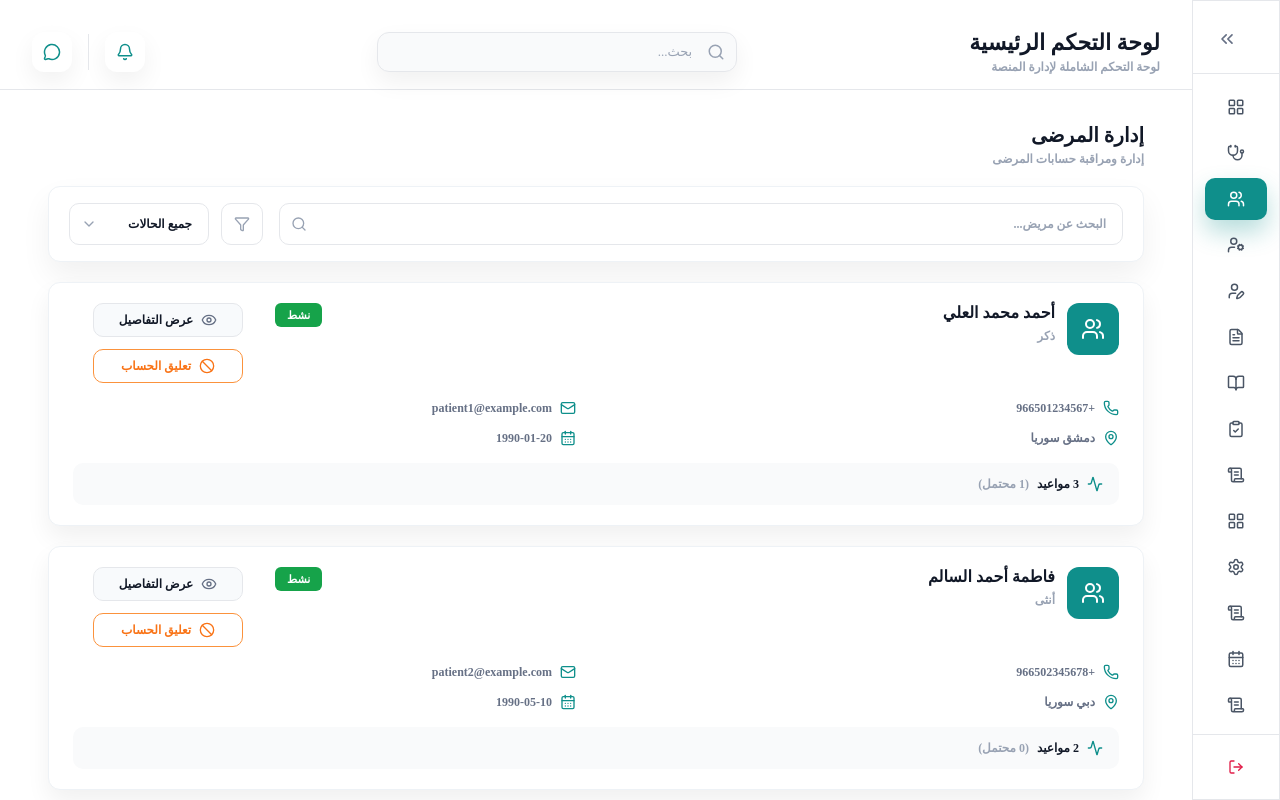
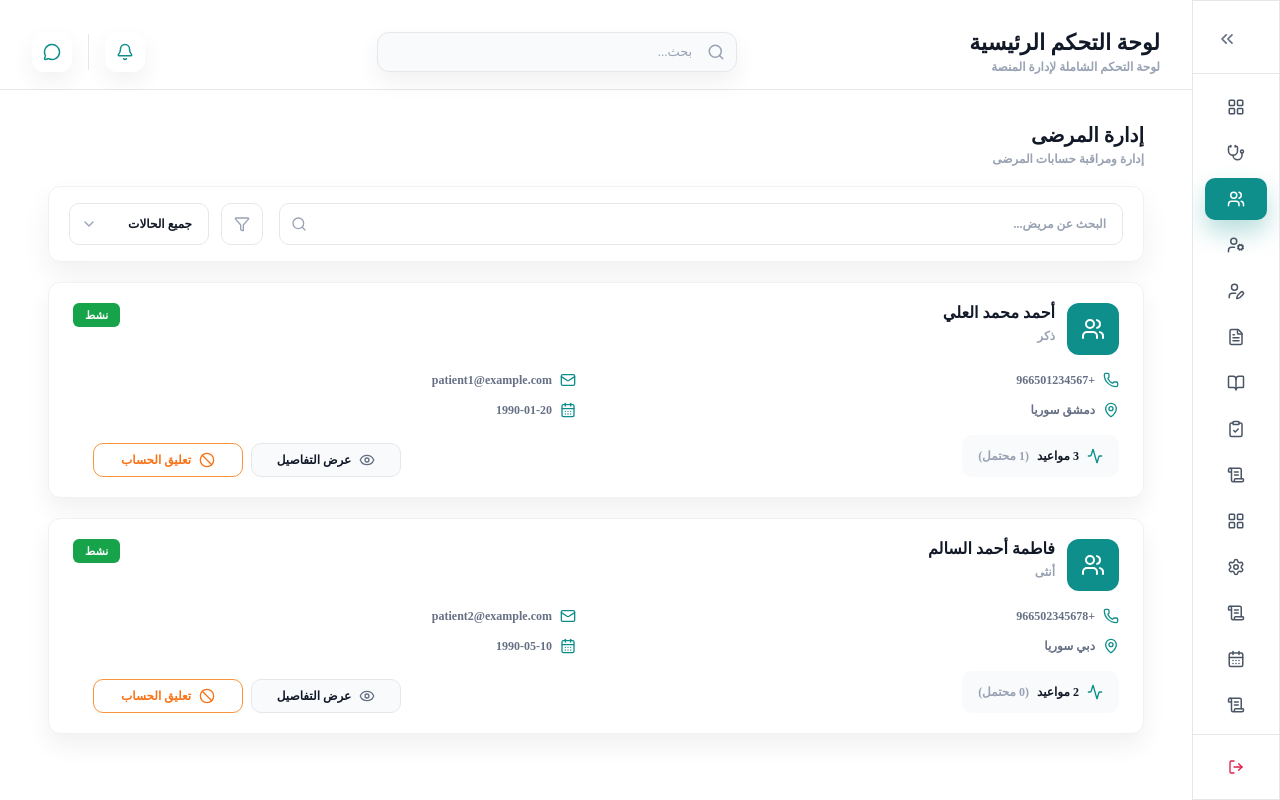
Before and after one commit to llill-dev/lmj-health-web, a React (Vite) app in the folder frontend/: page /admin/patients in a window 1280 px wide. Built offline with nearby package versions, Linux system fonts and the light colour scheme.

Commit message:
fix(admin): polish pages layout
- Adjust doctors/patients cards spacing

- Minor tweaks to verification requests UI

- Minor tweaks to medical file options UI

```diff
--- a/frontend/src/pages/admin/doctors/AdminDoctorsPage.tsx
+++ b/frontend/src/pages/admin/doctors/AdminDoctorsPage.tsx
@@ -238,6 +238,7 @@ export default function AdminDoctorsPage() {
                           </div>
                         </div>
                       </div>
+                    </div>
                     <div className='flex mt-5 justify-between'>
                       <div className='flex flex-wrap items-center gap-4 text-[#98A2B3]'>
                         <div className='inline-flex items-center gap-2 font-cairo text-[11px] font-bold'>
@@ -251,7 +252,6 @@ export default function AdminDoctorsPage() {
                         <div className='inline-flex items-center gap-2 font-cairo text-[11px] font-bold'>
                           <Phone className='h-4 w-4 text-primary' />
                           {d.phone}
-                          </div>
                         </div>
                       </div>
                     </div>
--- a/frontend/src/pages/admin/medical-file-options/AdminMedicalFileOptionsPage.tsx
+++ b/frontend/src/pages/admin/medical-file-options/AdminMedicalFileOptionsPage.tsx
@@ -38,7 +38,7 @@ export default function AdminMedicalFileOptionsPage() {
         dir='rtl'
         lang='ar'
       >
-        <div className='rounded-[14px] px-6 pb-8 pt-6'>
+        <div>
           <div className='text-right'>
             <div className='font-cairo text-[26px] font-black leading-[34px] text-[#111827]'>
               خيارات الملف الطبي
@@ -159,7 +159,7 @@ export default function AdminMedicalFileOptionsPage() {
           </div>
 
           <div className='mt-6 rounded-[10px] bg-white px-6 py-6 shadow-[0_14px_30px_rgba(0,0,0,0.18)]'>
-            <div className='flex items-center justify-start'>
+            <div className='flex items-center gap-2 justify-start'>
               <FileCog className='h-5 w-5 text-primary' />
               <div className='font-cairo text-[14px] font-extrabold text-[#111827]'>
                 إدارة الخيارات
@@ -179,7 +179,7 @@ export default function AdminMedicalFileOptionsPage() {
                 />
               </div>
 
-              <div className='lg:col-span-1'>
+              <div className='mt-6 lg:col-span-1'>
                 <button
                   type='button'
                   className='mx-auto flex h-[44px] w-[44px] items-center justify-center rounded-[6px] bg-primary text-white'
--- a/frontend/src/pages/admin/patients/AdminPatientsPage.tsx
+++ b/frontend/src/pages/admin/patients/AdminPatientsPage.tsx
@@ -139,26 +139,6 @@ export default function AdminPatientsPage() {
                         >
                           {p.status}
                         </div>
-
-                        <div className='w-[190px] shrink-0 border-[#EEF2F6] bg-white px-5'>
-                          <div className='space-y-3'>
-                            <button
-                              type='button'
-                              className='flex h-[34px] w-full items-center justify-center gap-2 rounded-[10px] border border-[#E5E7EB] bg-[#F8FAFC] font-cairo text-[12px] font-extrabold text-[#111827]'
-                            >
-                              <Eye className='h-4 w-4 text-[#667085]' />
-                              عرض التفاصيل
-                            </button>
-
-                            <button
-                              type='button'
-                              className='flex h-[34px] w-full items-center justify-center gap-2 rounded-[10px] border border-[#FB923C] bg-white font-cairo text-[12px] font-extrabold text-[#F97316]'
-                            >
-                              <Ban className='h-4 w-4' />
-                              تعليق الحساب
-                            </button>
-                          </div>
-                        </div>
                       </div>
                     </div>
 
@@ -181,6 +161,7 @@ export default function AdminPatientsPage() {
                       </div>
                     </div>
 
+                    <div className='flex items-end justify-between'>
                       <div className='mt-4 rounded-[10px] bg-[#F9FAFB] px-4 py-3'>
                         <div className='flex items-center justify-between'>
                           <div className='flex items-center gap-2 font-cairo text-[12px] font-extrabold text-[#111827]'>
@@ -189,6 +170,26 @@ export default function AdminPatientsPage() {
                             <span className='font-cairo text-[12px] font-bold text-[#98A2B3]'>
                               ({p.pendingAppointmentsCount} محتمل)
                             </span>
+                          </div>
+                        </div>
+                      </div>
+                      <div className='border-[#EEF2F6] bg-white px-5'>
+                        <div className='flex gap-2'>
+                          <button
+                            type='button'
+                            className='flex h-[34px] w-[150px] items-center justify-center gap-2 rounded-[10px] border border-[#E5E7EB] bg-[#F8FAFC] font-cairo text-[12px] font-extrabold text-[#111827]'
+                          >
+                            <Eye className='h-4 w-4 text-[#667085]' />
+                            عرض التفاصيل
+                          </button>
+
+                          <button
+                            type='button'
+                            className='flex h-[34px] w-[150px] items-center justify-center gap-2 rounded-[10px] border border-[#FB923C] bg-white font-cairo text-[12px] font-extrabold text-[#F97316]'
+                          >
+                            <Ban className='h-4 w-4' />
+                            تعليق الحساب
+                          </button>
                         </div>
                       </div>
                     </div>
--- a/frontend/src/pages/admin/verification-requests/AdminVerificationRequestsPage.tsx
+++ b/frontend/src/pages/admin/verification-requests/AdminVerificationRequestsPage.tsx
@@ -10,6 +10,8 @@ import {
   Users,
   UserCog,
   AlertCircle,
+  Clock,
+  CheckCheck,
 } from 'lucide-react';
 import { useMemo } from 'react';
 
@@ -131,9 +133,14 @@ export default function AdminVerificationRequestsPage() {
             return (
               <div
                 key={s.title}
-                className={`h-[130px] rounded-[12px] border bg-white px-6 py-5 shadow-[0_14px_30px_rgba(0,0,0,0.06)] ${s.tone.border}`}
+                className={`rounded-[12px] border bg-white px-6 py-5 shadow-[0_14px_30px_rgba(0,0,0,0.06)] ${s.tone.border}`}
               >
                 <div className='flex items-start justify-between'>
+                  <div
+                    className={`flex h-[44px] w-[44px] items-center justify-center rounded-[10px] ${s.tone.iconBg}`}
+                  >
+                    <Icon className='h-6 w-6 text-white' />
+                  </div>
                   <div className='inline-flex h-[22px] items-center rounded-[8px] px-3 font-cairo text-[11px] font-extrabold '>
                     <span
                       className={
@@ -143,12 +150,6 @@ export default function AdminVerificationRequestsPage() {
                     >
                       {s.subtitle}
                     </span>
-                  </div>
-
-                  <div
-                    className={`flex h-[44px] w-[44px] items-center justify-center rounded-[10px] ${s.tone.iconBg}`}
-                  >
-                    <Icon className='h-6 w-6 text-white' />
                   </div>
                 </div>
 
@@ -169,16 +170,16 @@ export default function AdminVerificationRequestsPage() {
 
         <section className='mt-6 rounded-[12px] border border-[#EEF2F6] bg-white shadow-[0_18px_30px_rgba(0,0,0,0.08)] overflow-hidden'>
           <div className='flex items-center justify-between border-b border-[#EEF2F6] px-6 py-4'>
-            <div className='flex h-[32px] items-center rounded-[8px] bg-primary px-4 font-cairo text-[12px] font-extrabold text-white'>
-              {locationRequests.length} موقع
-            </div>
             <div className='flex items-center gap-2'>
+              <div className='flex h-[36px] w-[36px] items-center justify-center rounded-[10px] bg-primary'>
+                <MapPin className='h-5 w-5 text-white' />
+              </div>
               <div className='font-cairo text-[14px] font-extrabold text-[#111827]'>
                 مواقع بإنتظار التحقق
               </div>
-              <div className='flex h-[36px] w-[36px] items-center justify-center rounded-[10px] bg-primary'>
-                <MapPin className='h-5 w-5 text-white' />
-              </div>
+            </div>
+            <div className='flex h-[32px] items-center rounded-[8px] bg-primary px-4 font-cairo text-[12px] font-extrabold text-white'>
+              {locationRequests.length} موقع
             </div>
           </div>
 
@@ -190,12 +191,10 @@ export default function AdminVerificationRequestsPage() {
                   className='rounded-[12px] border border-[#D1E9FF] bg-white p-5'
                 >
                   <div className='flex items-start justify-between'>
-                    <div className='inline-flex h-[22px] items-center gap-2 rounded-[8px] bg-primary px-3 font-cairo text-[11px] font-extrabold text-white'>
-                      <span className='h-[6px] w-[6px] rounded-full bg-white' />
-                      معلق
-                    </div>
-
                     <div className='flex items-start gap-4'>
+                      <div className='flex h-[46px] w-[46px] items-center justify-center rounded-[10px] bg-primary'>
+                        <MapPin className='h-6 w-6 text-white' />
+                      </div>
                       <div className='text-right'>
                         <div className='font-cairo text-[14px] font-black text-[#111827]'>
                           {r.doctor}
@@ -207,9 +206,10 @@ export default function AdminVerificationRequestsPage() {
                           {r.city}
                         </div>
                       </div>
-                      <div className='flex h-[46px] w-[46px] items-center justify-center rounded-[10px] bg-primary'>
-                        <MapPin className='h-6 w-6 text-white' />
-                      </div>
+                    </div>
+                    <div className='flex h-[22px] items-center gap-2 rounded-[6px] bg-primary px-3 font-cairo text-[11px] text-white'>
+                      <Clock className='w-3 h-3' />
+                      معلق
                     </div>
                   </div>
 
@@ -224,19 +224,19 @@ export default function AdminVerificationRequestsPage() {
                       type='button'
                       className='inline-flex h-[34px] items-center gap-2 rounded-[8px] bg-[#00C950] px-5 font-cairo text-[12px] font-extrabold text-white'
                     >
-                      <Check className='h-4 w-4' />
+                      <CheckCheck className='h-4 w-4' />
                       قبول الموقع
                     </button>
                     <button
                       type='button'
-                      className='inline-flex h-[34px] items-center gap-2 rounded-[8px] border border-[#FCA5A5] bg-white px-5 font-cairo text-[12px] font-extrabold text-[#EF4444]'
+                      className='inline-flex h-[34px] items-center gap-2 rounded-[8px] border-[1.82px] border-[#FCA5A5] bg-white px-5 font-cairo text-[12px] font-extrabold text-[#EF4444]'
                     >
                       <X className='h-4 w-4' />
                       رفض
                     </button>
                     <button
                       type='button'
-                      className='inline-flex h-[34px] items-center gap-2 rounded-[8px] border border-primary bg-white px-5 font-cairo text-[12px] font-extrabold text-primary'
+                      className='inline-flex h-[34px] items-center gap-2 rounded-[8px] border-[1.82px] border-primary bg-white px-5 font-cairo text-[12px] font-extrabold text-primary'
                     >
                       <MapPin className='h-4 w-4' />
                       عرض الخريطة
```
Lines whose indentation alone changed are shown as unchanged.
